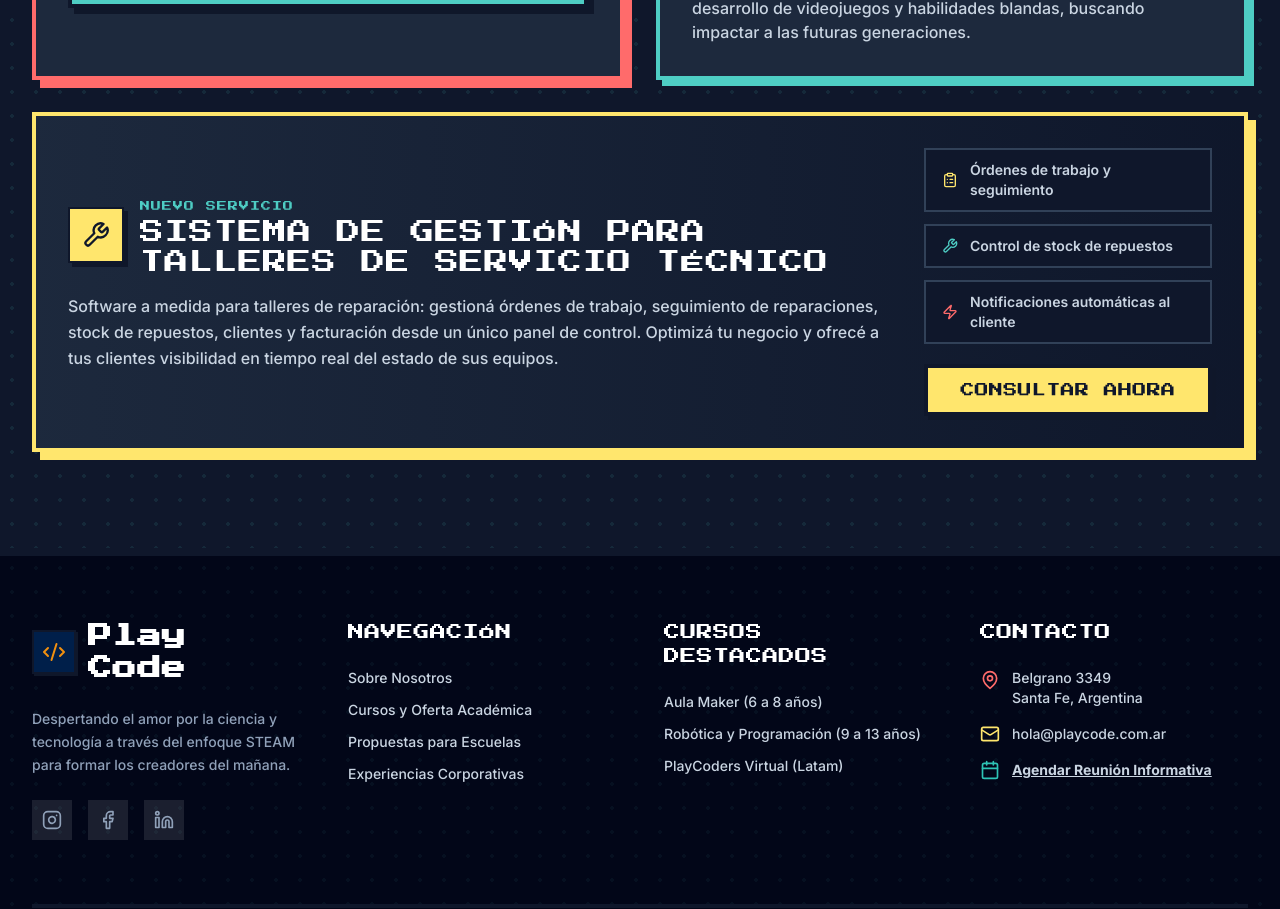
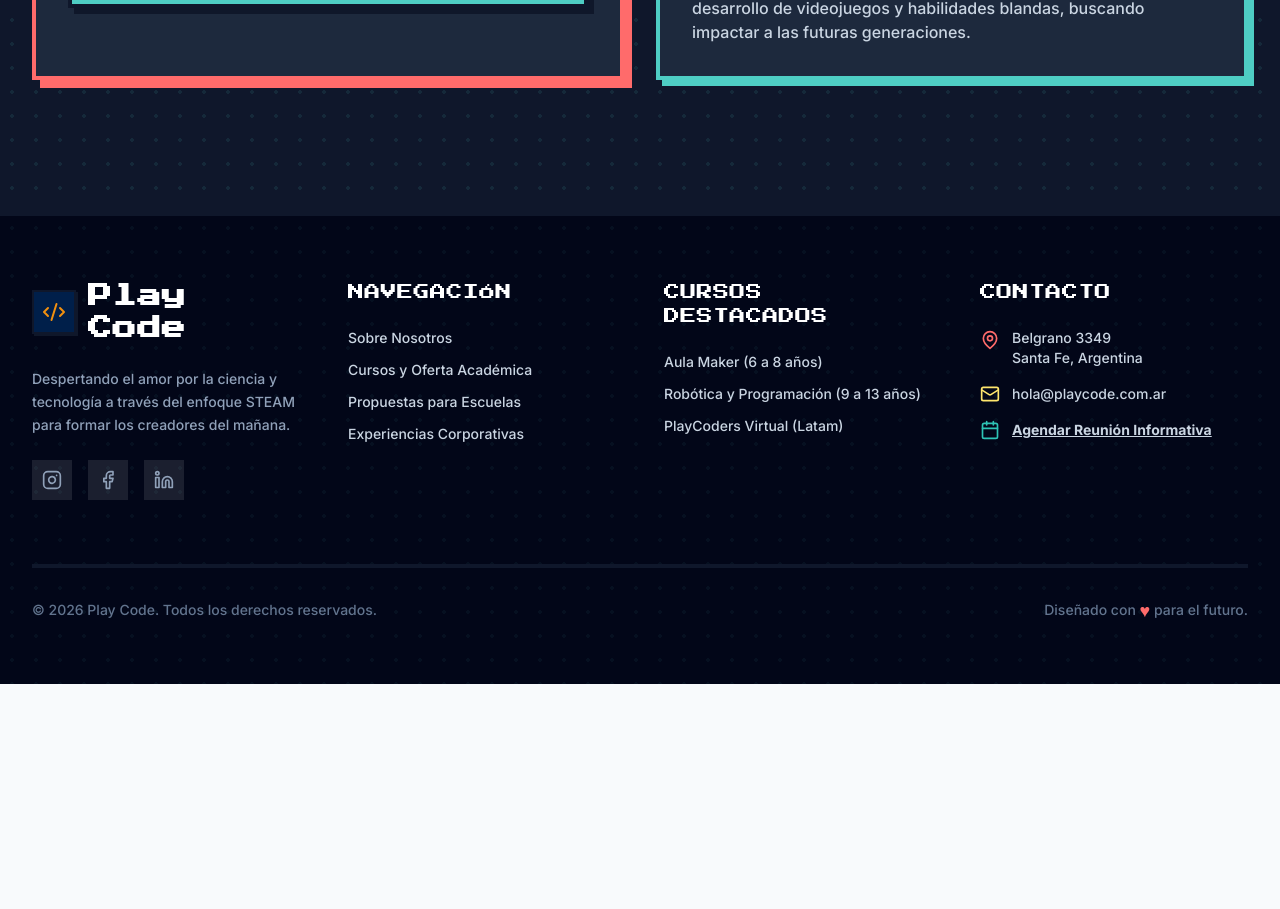
Before and after one commit to juanpachecovibecoding/web-de-playcode-oficial, a React (Vite) app: page / in a window 1280 px wide. Shown: the part 5998-6907 px from the top of the page. After the commit the page ends 6682 px from the top, so only its background shows below. Built offline with nearby package versions, Linux system fonts and the light colour scheme; no server answers; the database is empty.

Commit message:
Revert "feat: add Sistema de Gestión para Talleres de Servicio Técnico to corporate section"
This reverts commit 0f893851e530014a0c8e4ef6af503b73ff6f75bd.

```diff
--- a/src/components/Corporate.tsx
+++ b/src/components/Corporate.tsx
@@ -1,5 +1,5 @@
 import React from 'react';
-import { HeartHandshake, Users, Bot, Music, Target, Presentation, Briefcase, Wrench, ClipboardList, Zap } from 'lucide-react';
+import { HeartHandshake, Users, Bot, Music, Target, Presentation, Briefcase } from 'lucide-react';
 
 export const Corporate: React.FC = () => {
   return (
@@ -105,52 +105,6 @@ export const Corporate: React.FC = () => {
           </div>
 
         </div>
-
-        {/* Full-width Software Card */}
-        <div className="bg-gradient-to-r from-slate-800 to-slate-900 border-4 border-[#ffe66d] p-8 shadow-[8px_8px_0_0_#ffe66d] hover:-translate-y-1 hover:shadow-[12px_12px_0_0_#ffe66d] transition-all">
-          <div className="flex flex-col lg:flex-row lg:items-center gap-8">
-            {/* Left: Title & Description */}
-            <div className="flex-1 space-y-4">
-              <div className="flex items-center gap-4">
-                <div className="p-3 bg-[#ffe66d] text-slate-900 border-2 border-slate-900 shadow-[4px_4px_0_0_#0f172a] shrink-0">
-                  <Wrench className="w-7 h-7" />
-                </div>
-                <div>
-                  <span className="text-[10px] font-pixel text-[#4ecdc4] tracking-widest uppercase">Nuevo Servicio</span>
-                  <h3 className="font-pixel text-lg sm:text-2xl tracking-wide text-white leading-tight">SISTEMA DE GESTIÓN PARA TALLERES DE SERVICIO TÉCNICO</h3>
-                </div>
-              </div>
-              <p className="text-slate-300 font-medium leading-relaxed">
-                Software a medida para talleres de reparación: gestioná órdenes de trabajo, seguimiento de reparaciones, stock de repuestos, clientes y facturación desde un único panel de control. Optimizá tu negocio y ofrecé a tus clientes visibilidad en tiempo real del estado de sus equipos.
-              </p>
-            </div>
-
-            {/* Right: Feature pills */}
-            <div className="flex flex-col gap-3 shrink-0 lg:w-72">
-              <div className="flex items-center gap-3 bg-slate-900 px-4 py-2.5 border-2 border-slate-700">
-                <ClipboardList className="w-4 h-4 text-[#ffe66d] shrink-0" />
-                <span className="text-slate-300 text-sm font-semibold">Órdenes de trabajo y seguimiento</span>
-              </div>
-              <div className="flex items-center gap-3 bg-slate-900 px-4 py-2.5 border-2 border-slate-700">
-                <Wrench className="w-4 h-4 text-[#4ecdc4] shrink-0" />
-                <span className="text-slate-300 text-sm font-semibold">Control de stock de repuestos</span>
-              </div>
-              <div className="flex items-center gap-3 bg-slate-900 px-4 py-2.5 border-2 border-slate-700">
-                <Zap className="w-4 h-4 text-[#ff6b6b] shrink-0" />
-                <span className="text-slate-300 text-sm font-semibold">Notificaciones automáticas al cliente</span>
-              </div>
-              <a
-                href="https://wa.me/5491173708555?text=Hola,%20quiero%20informaci%C3%B3n%20sobre%20el%20Software%20de%20Gesti%C3%B3n%20para%20Talleres%20de%20Servicio%20T%C3%A9cnico"
-                target="_blank"
-                rel="noopener noreferrer"
-                className="mt-2 w-full text-center px-6 py-3 bg-[#ffe66d] hover:bg-yellow-300 text-slate-900 font-pixel tracking-wide border-4 border-slate-900 shadow-[4px_4px_0_0_#0f172a] active:shadow-none active:translate-y-[4px] active:translate-x-[4px] transition-all text-sm"
-              >
-                CONSULTAR AHORA
-              </a>
-            </div>
-          </div>
-        </div>
-
       </div>
     </section>
   );
```
